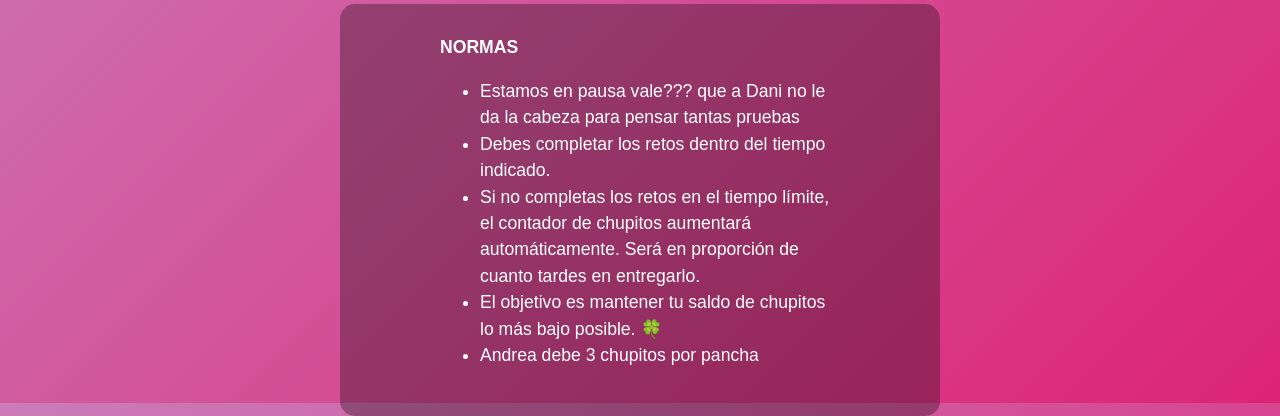
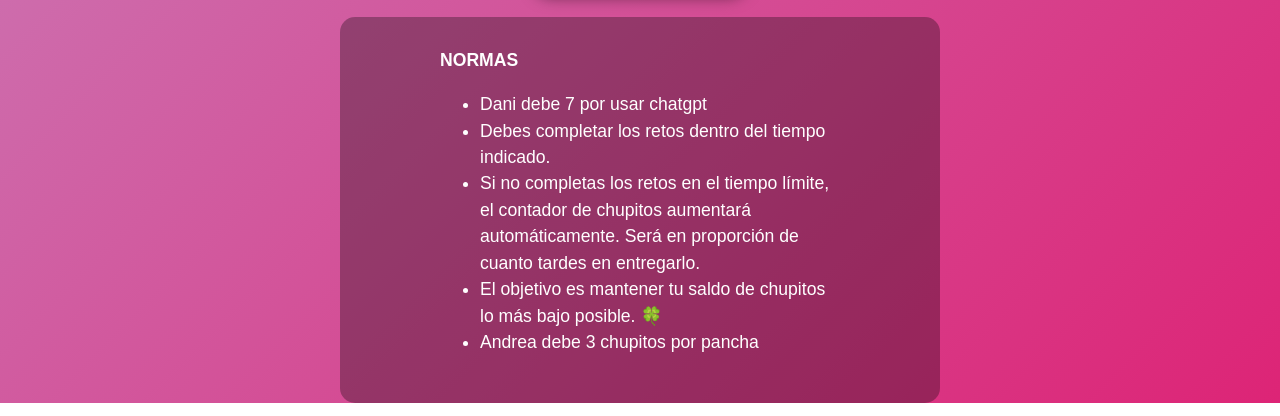
Before and after one commit to saralvareztwitter-cyber/despedidahumildes, a plain HTML site: page index.html in a window 1280 px wide. Shown: the part 397-813 px from the top of the page. Drawn offline with Linux system fonts and the light colour scheme.

Commit message:
Update index.html

```diff
--- a/index.html
+++ b/index.html
@@ -109,7 +109,7 @@ actualizarCountdown();
 <div class="rules">
     <strong>NORMAS</strong>
     <ul>
-        <li>Estamos en pausa vale??? que a Dani no le da la cabeza para pensar tantas pruebas</li>
+        <li>Dani debe 7 por usar chatgpt</li>
         <li>Debes completar los retos dentro del tiempo indicado.</li>
         <li>Si no completas los retos en el tiempo límite, el contador de chupitos aumentará automáticamente. Será en proporción de cuanto tardes en entregarlo.</li>
         <li>El objetivo es mantener tu saldo de chupitos lo más bajo posible. 🍀</li>
```
